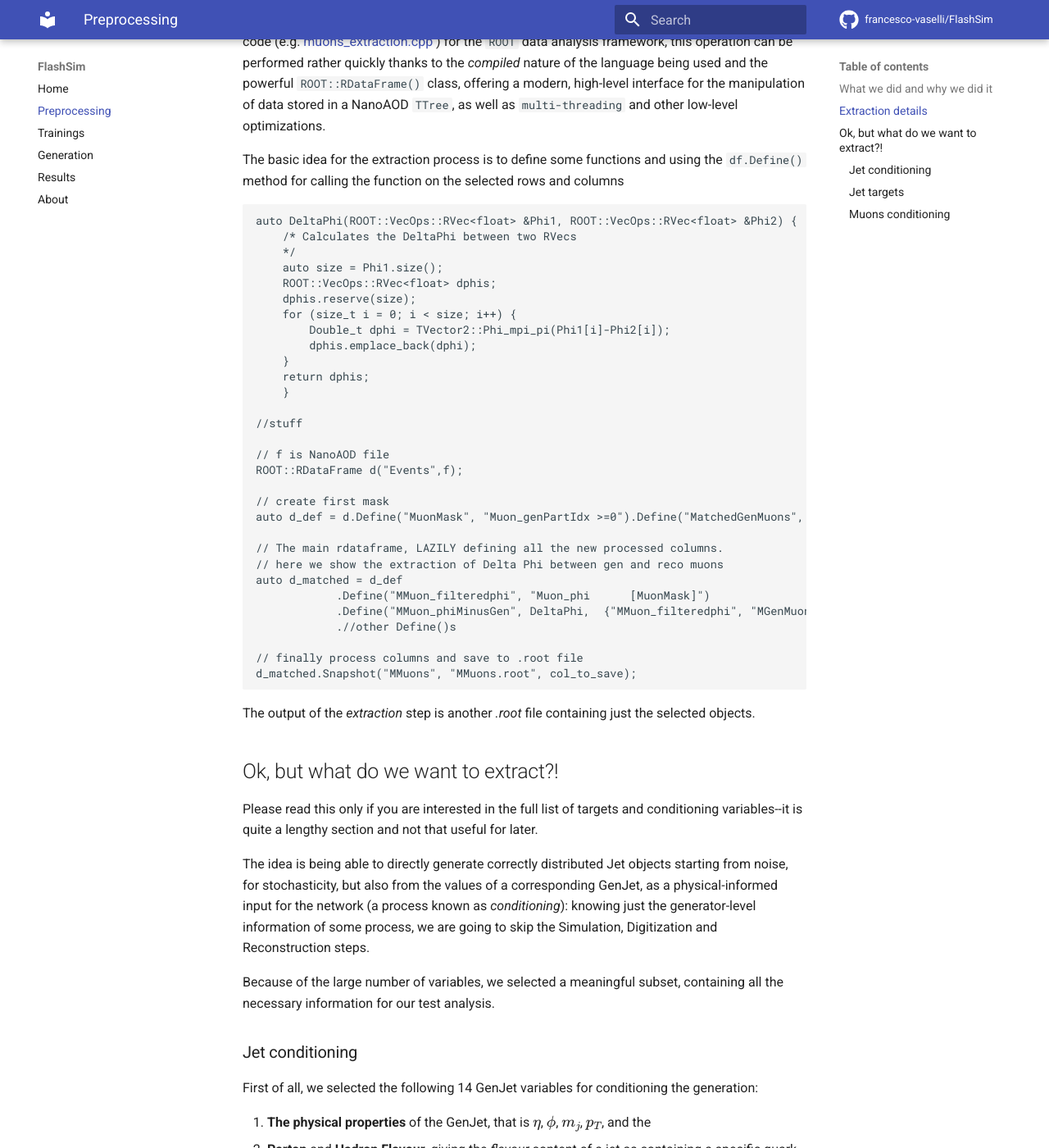
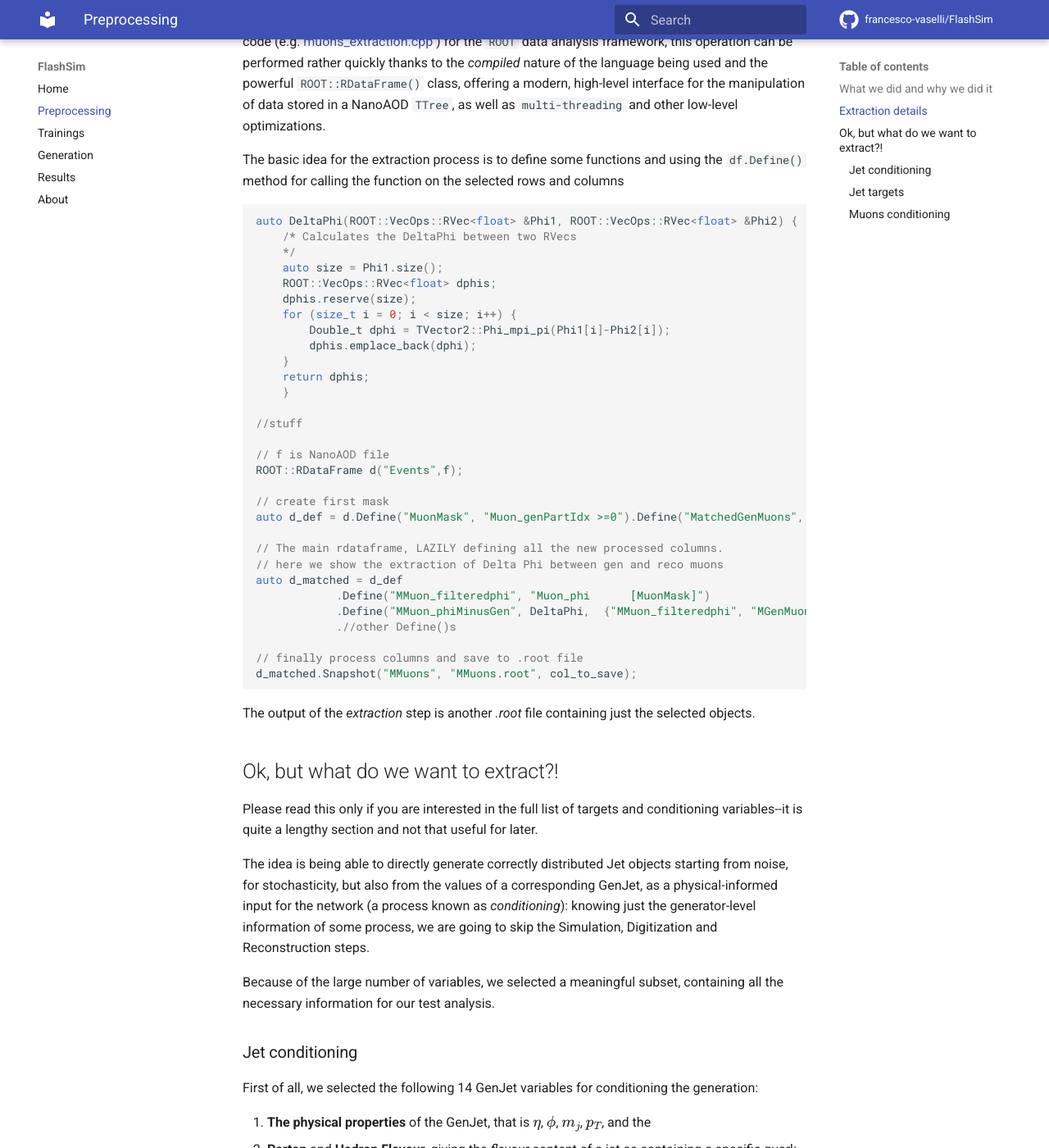
Before and after one commit to francesco-vaselli/FlashSim, an MkDocs documentation site: the page built from docs/preprocessing.md, in a window 1280 px wide and 1400 px high, scrolled down 1718 px. Shown: the whole window at 82% size. Built offline with MkDocs 1.6.1 and Material for MkDocs 9.7.7, drawn with Linux system fonts in a browser that asks for light colours; comment, search, counter and statistics services are not loaded.

Commit message:
fixed code blocks

```diff
--- a/mkdocs.yml
+++ b/mkdocs.yml
@@ -18,6 +18,13 @@ nav:
 markdown_extensions:
   - pymdownx.arithmatex:
       generic: true
+  - pymdownx.highlight:
+      anchor_linenums: true
+  - pymdownx.inlinehilite
+  - pymdownx.snippets
+  - pymdownx.superfences
+
+
 
 extra_javascript:
   - javascripts/mathjax.js
```
